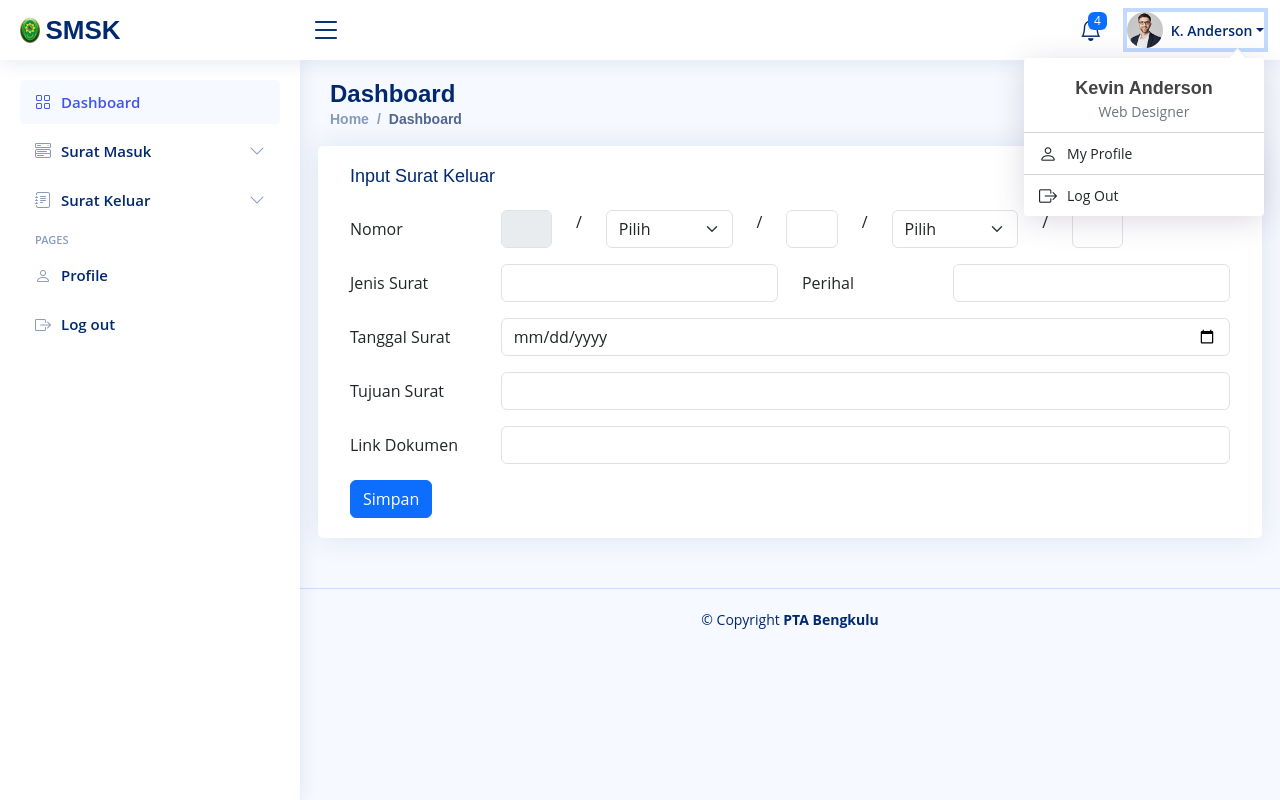
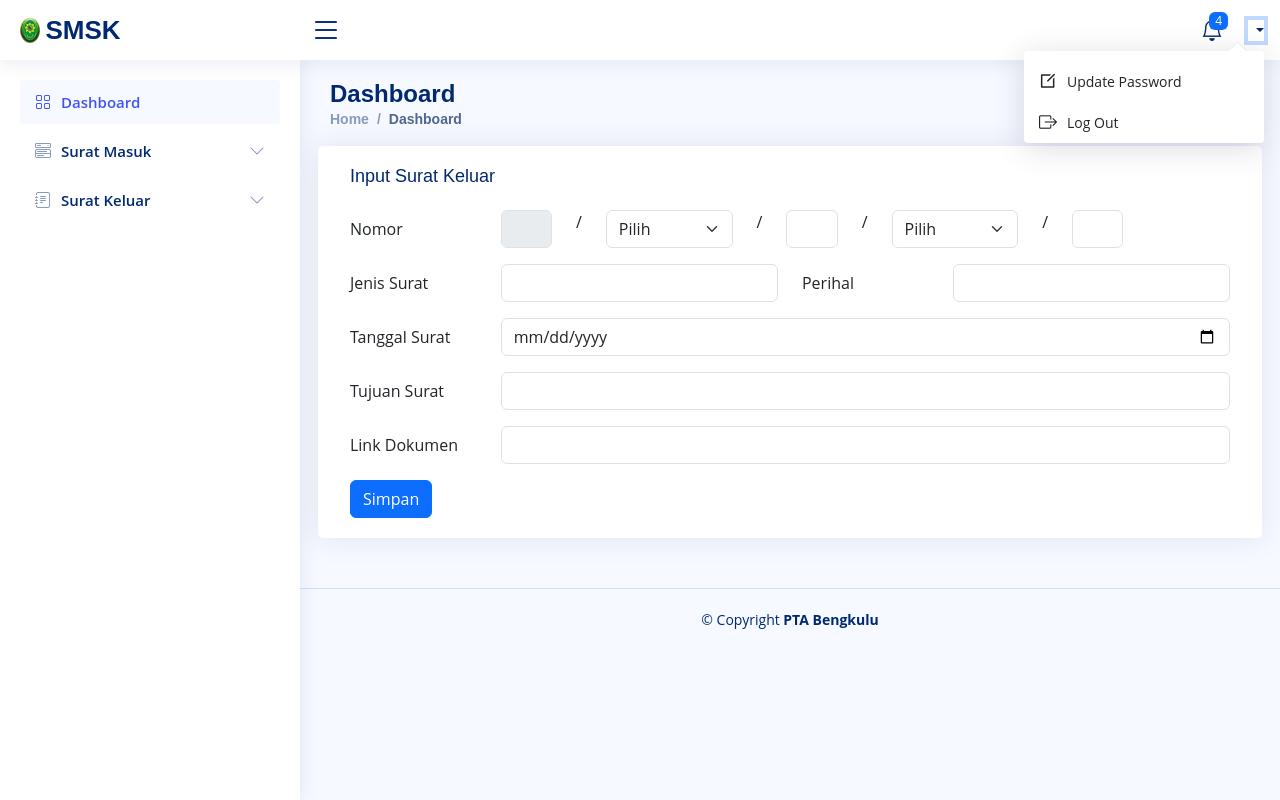
Before and after one commit to detaoktariani/TTESecretary, a CodeIgniter app: page /TTESecretary/Staff/Staff/index in a window 1280 px wide, after a click that opens the changed part. Run offline with CodeIgniter, Linux system fonts and the light colour scheme; some libraries are stand-ins or nearby versions.

Commit message:
name logout edit blm jadi

```diff
--- a/application/controllers/Staff/Staff.php
+++ b/application/controllers/Staff/Staff.php
@@ -16,7 +16,6 @@
   }
 
   public function insuratkeluar(){
-    // $idinstansi=$this->input->post('nama_suami');
     $res = $this->Modelstaff->insert_suratkeluar();
     if($res>=1){
       $this->session->set_flashdata('notif','<div class="alert alert-success" role="alert"> Data Berhasil ditambah <button type="button" class="close" data-dismiss="alert" aria-label="Close"><span aria-hidden="true">&times;</span></button></div>');
@@ -36,6 +35,29 @@
         'data'  => $this->Modelstaff->tabelsuratkeluar()
             );
             $this->load->view('Dashboard', $data);
-    }}
+    }
+  }
+
+  public function tampedsuratkeluar(){
+    $id=$this->input->get('id');
+    $data = array(
+      'judul' => 'Edit surat keluar',
+      'html'  => 'Staff/Editsuratkeluar',
+      'data'  => $this->Modelstaff->tedit_suratkeluar($id),
+      );
+      $this->load->view('Dashboard', $data);
+  }
+
+  public function edsuratkeluar(){
+    $res = $this->Modelstaff->edit_suratkeluar();
+    if($res>=1){
+      $this->session->set_flashdata('notif','<div class="alert alert-success" role="alert"> Data Berhasil ditambah <button type="button" class="close" data-dismiss="alert" aria-label="Close"><span aria-hidden="true">&times;</span></button></div>');
+      redirect('Staff/Staff/tabelsuratkeluar');
+    }else{
+      $this->session->set_flashdata('notif','<div class="alert alert-danger" role="alert"> Data gagal ditambah <button type="button" class="close" data-dismiss="alert" aria-label="Close"><span aria-hidden="true">&times;</span></button></div>');
+      redirect('Staff/Staff/tampedsuratkeluar');
+    }
+  }
+
 
 }
--- a/application/models/Modelstaff.php
+++ b/application/models/Modelstaff.php
@@ -48,6 +48,22 @@
       return $query->result();
   }
 
+  function tedit_suratkeluar($id){
+    $this->db->select('*');
+   $this->db->from('suratkeluar');
+   $this->db->where('id',$id);
+   $query = $this->db->get();
+   return $query->result_array();
+  }
+
+  function edit_suratkeluar($id){
+    $this->db->select('*');
+   $this->db->from('suratkeluar');
+   $this->db->where('id',$id);
+   $query = $this->db->get();
+   return $query->result_array();
+  }
+
 
 
 
--- a/application/views/Dashboard.php
+++ b/application/views/Dashboard.php
@@ -141,30 +141,18 @@
         <li class="nav-item dropdown pe-3">
 
           <a class="nav-link nav-profile d-flex align-items-center pe-0" href="#" data-bs-toggle="dropdown">
-            <img src="<?php echo base_url('assets/img/profile-img.jpg')?>" alt="Profile" class="rounded-circle">
-            <span class="d-none d-md-block dropdown-toggle ps-2">K. Anderson</span>
+            <span class="d-none d-md-block dropdown-toggle ps-2"><?php echo $this->session->userdata('nama')?></span>
           </a><!-- End Profile Iamge Icon -->
 
           <ul class="dropdown-menu dropdown-menu-end dropdown-menu-arrow profile">
-            <li class="dropdown-header">
-              <h6>Kevin Anderson</h6>
-              <span>Web Designer</span>
-            </li>
-            <li>
-              <hr class="dropdown-divider">
-            </li>
-
-            <li>
-              <a class="dropdown-item d-flex align-items-center" href="users-profile.html">
-                <i class="bi bi-person"></i>
-                <span>My Profile</span>
+          <li>
+              <a class="dropdown-item d-flex align-items-center" href="<?php echo base_url('Login/logout')?>">
+                <i class="ri-edit-box-line"></i>
+                <span>Update Password</span>
               </a>
             </li>
             <li>
-              <hr class="dropdown-divider">
-            </li>
-            <li>
-              <a class="dropdown-item d-flex align-items-center" href="#">
+              <a class="dropdown-item d-flex align-items-center" href="<?php echo base_url('Login/logout')?>">
                 <i class="bi bi-box-arrow-right"></i>
                 <span>Log Out</span>
               </a>
@@ -228,22 +216,6 @@
       </li><!-- End Forms Nav -->
 
 
-      <li class="nav-heading">Pages</li>
-
-      <li class="nav-item">
-        <a class="nav-link collapsed" href="users-profile.html">
-          <i class="bi bi-person"></i>
-          <span>Profile</span>
-        </a>
-      </li><!-- End Profile Page Nav -->
-
-      <li class="nav-item">
-        <a class="nav-link collapsed" href="pages-login.html">
-          <i class="bi bi-box-arrow-right"></i>
-          <span>Log out</span>
-        </a>
-      </li><!-- End Login Page Nav -->
-
     </ul>
 
   </aside><!-- End Sidebar-->
--- a/application/views/Staff/Tabelsuratkeluar.php
+++ b/application/views/Staff/Tabelsuratkeluar.php
@@ -18,6 +18,7 @@
                     <th scope="col">Perihal</th>
                     <th scope="col">Link Dokumen</th>
                     <th scope="col">Validasi</th>
+                    <th scope="col">Aksi</th>
                 </tr>
             </thead>
             <tbody>
@@ -42,6 +43,9 @@
                             }
                         ?>
                     </td>
+                    <td><a href='<?php echo base_url('Staff/Staff/tampedsuratkeluar?id='.$surkel['id']); ?>' ><button class="btn btn-primary" >Edit</button> <br>
+                        <button class="btn btn-danger" >Hapus </button>
+                    </td>
                 </tr>
                 <?php endforeach; ?>
             </tbody>
```
Also changed, not shown: application/views/Staff/Editsuratkeluar.php (added, +104 -0 lines).
